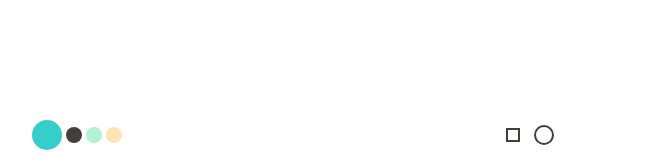
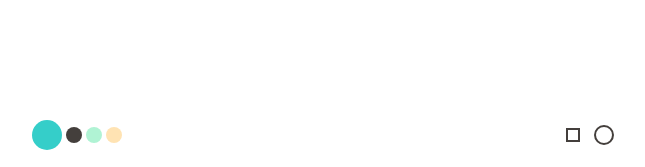
Before and after one commit to SOFFIYAH/social-media-Notion1, a plain HTML site: page index.html in a window 1280 px wide. Shown: the top 167 px of the page, without its empty margins (317-962 px from the left). Drawn offline with Linux system fonts and the light colour scheme.

Commit message:
Update index.html

```diff
--- a/index.html
+++ b/index.html
@@ -47,7 +47,7 @@
 
 .rad{
     padding: 5px;
-    margin-left: 380px;
+    margin-left: 440px;
     border-radius: 0px;
     border:2px solid #443F3C;
     background: none;
```
